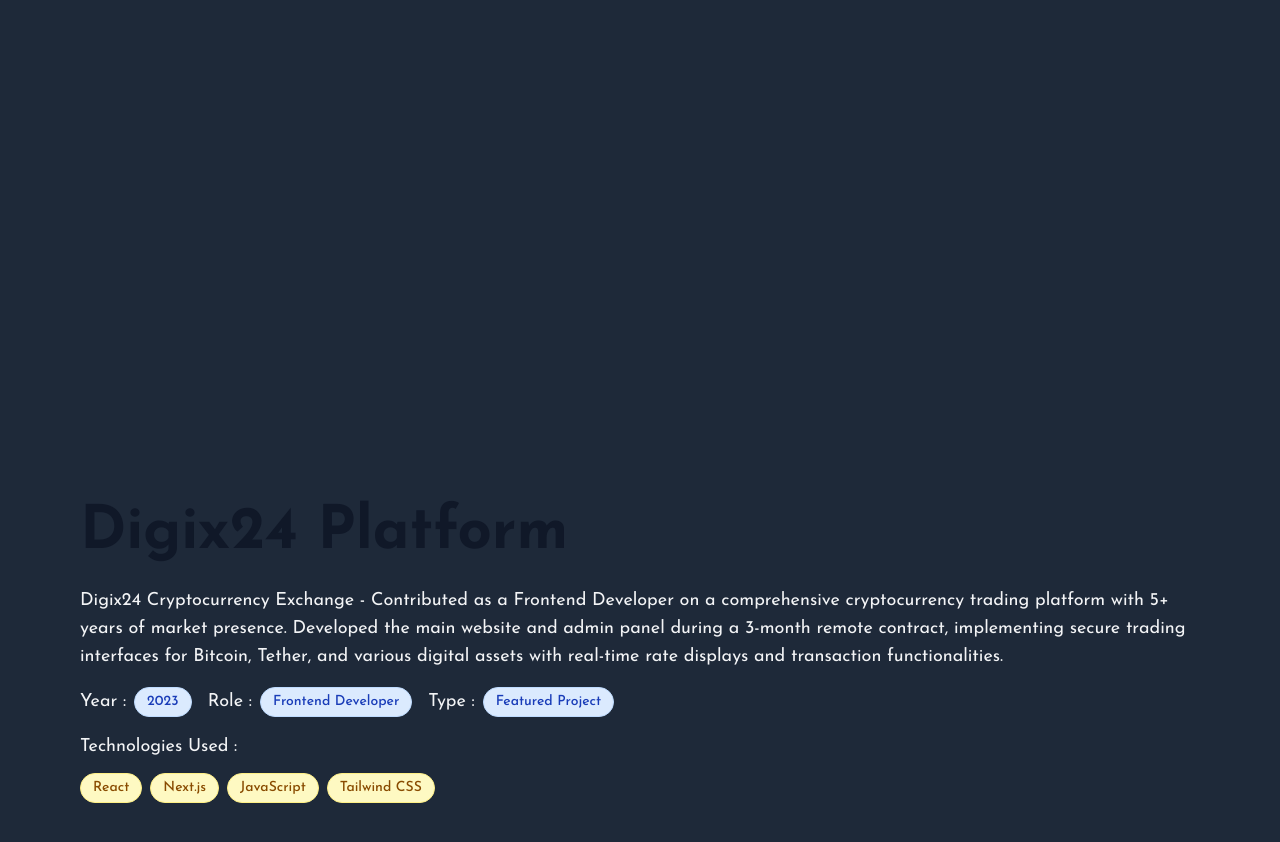
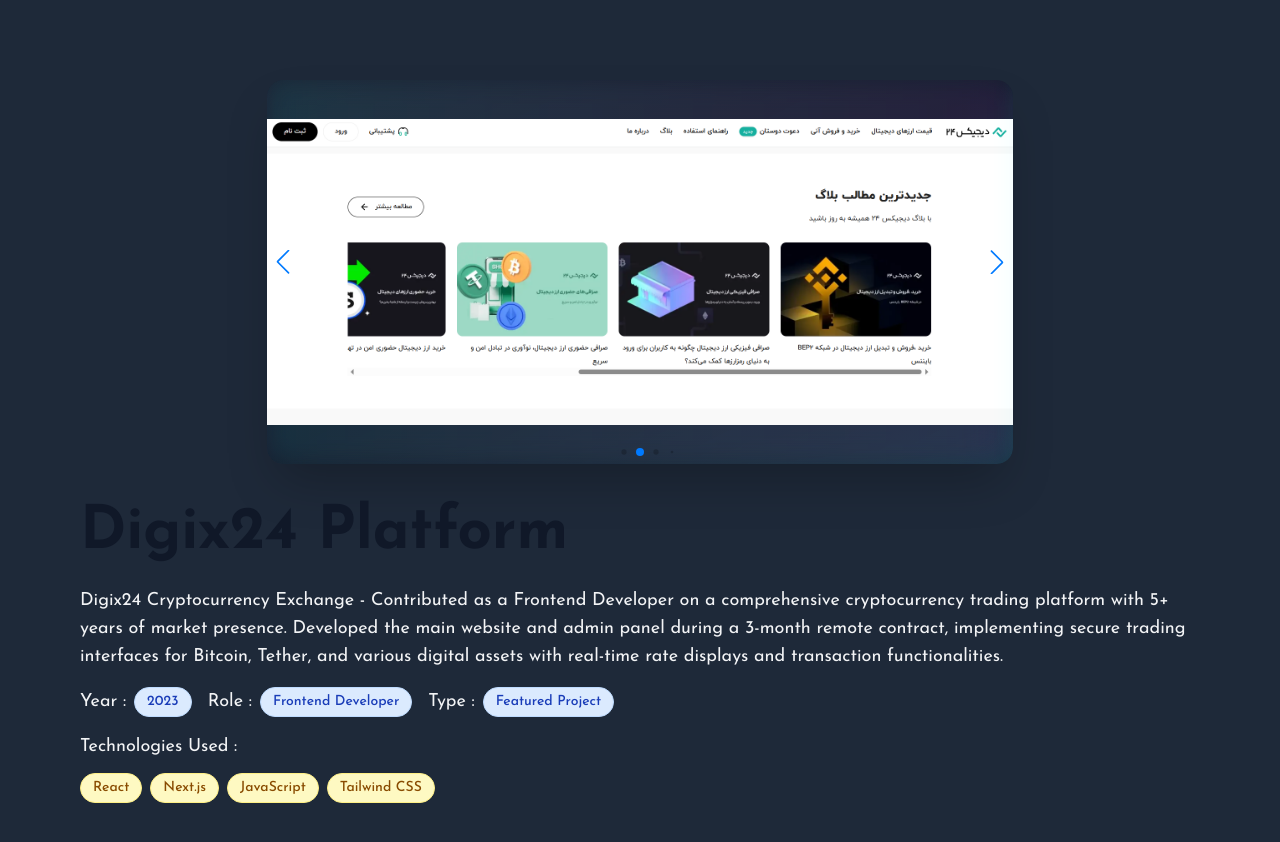
Before and after one commit to atefe-fazeli/portfolio-2025, a Next.js app: page /projects/1 in a window 1280 px wide. Shown: the top 842 px of the page. Built offline with nearby package versions, Linux system fonts and the light colour scheme.

Commit message:
fix swiper ui

```diff
--- a/app/globals.css
+++ b/app/globals.css
@@ -26,6 +26,30 @@
     --color-brand-light-2: var(--brand-light-2);
   }
 }
+
+/* Custom Swiper Navigation */
+.swiper-button-next,
+.swiper-button-prev {
+  width: 1.5rem !important;
+  height: 1.5rem !important;
+
+}
+
+
+
+.swiper-button-next:after,
+.swiper-button-prev:after {
+  font-size: 1rem !important;
+  font-weight: bold !important;
+  color: #1f2937 !important; /* gray-800 */
+}
+
+
+
+
+
+
+
 /*
 @media (prefers-color-scheme: dark) {
   :root {
--- a/components/detail/imageGallery.tsx
+++ b/components/detail/imageGallery.tsx
@@ -13,7 +13,7 @@
 
 const ImageGallery = ({ images }: ImageGalleryProps) => {
   return (
-    <div className="rounded-lg overflow-hidden shadow-lg">
+    <div className="rounded-2xl overflow-hidden shadow-2xl">
       <Swiper
         modules={[Autoplay, Pagination, Navigation]}
         spaceBetween={0}
@@ -32,12 +32,18 @@
       >
         {images.map((image, index) => (
           <SwiperSlide key={index}>
-            <div className="relative w-full h-full">
+            <div className="relative w-full h-full bg-gray-900/30 backdrop-blur-xl rounded-2xl p-4">
+              {/* Background gradient */}
+              <div className="absolute inset-0 bg-gradient-to-br from-gray-800/40 via-gray-900/30 to-brand-cyan/10 rounded-2xl"></div>
+
+              {/* Border glow effect */}
+              <div className="absolute inset-0 bg-gradient-to-r from-brand-cyan/15 to-brand-pink/15 rounded-2xl blur-md opacity-50"></div>
+
               <Image
                 src={image}
                 alt={`Project image ${index + 1}`}
                 fill
-                className="object-cover"
+                className="object-contain rounded-lg relative z-10"
                 priority={index === 0}
                 sizes="(max-width: 768px) 100vw, 50vw"
               />
--- a/components/detail/index.tsx
+++ b/components/detail/index.tsx
@@ -13,7 +13,7 @@
 const ProjectDetails = ({ project }: ProjectDetailsProps) => {
   return (
     <div className="flex flex-col  gap-5 md:gap-8  p-8 md:p-20">
-      <section className=" flex justify-center items-center">
+      <section className=" w-2/3 mx-auto">
         <ImageGallery images={project.images || [project.imageUrl]} />
       </section>
 
--- a/data/listDtats.ts
+++ b/data/listDtats.ts
@@ -73,11 +73,9 @@
     description: "Mehr Soheila Charity Platform - As Frontend Developer, built an internal healthcare management system using React and TypeScript to track beneficiary medical histories and screening processes. Implemented user interfaces for recording all patient interactions - from registration and intake to health controls, tests, and examinations. Worked collaboratively with backend team to integrate API endpoints and ensure proper data synchronization across the charity's operational workflow.",
     imageUrl: "/images/mehr5.png",
     images: [
-      "/images/mehr1.png",
-      "/images/mehr2.png",
-      "/images/mehr3.png",
-      "/images/mehr4.png",
-      "/images/mehr5.png"
+      "/images/mehr2.PNG",
+      "/images/mehr4.PNG",
+      "/images/mehr5.PNG",
     ],
     year: "2023",
     role: "Full Stack Developer",
```
